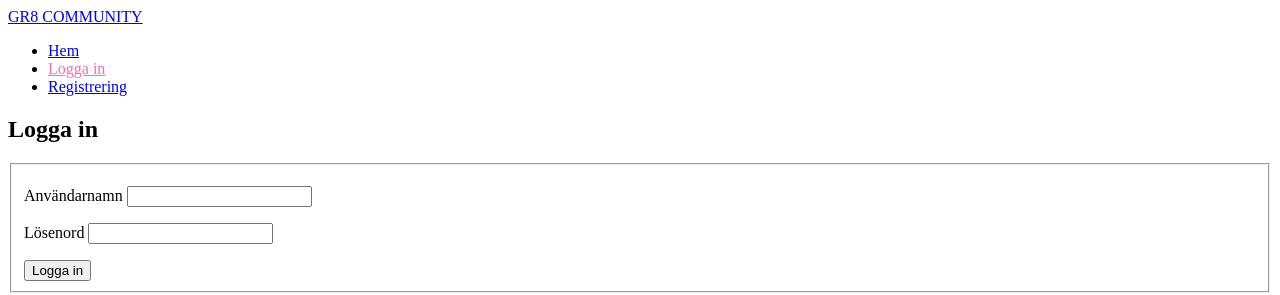
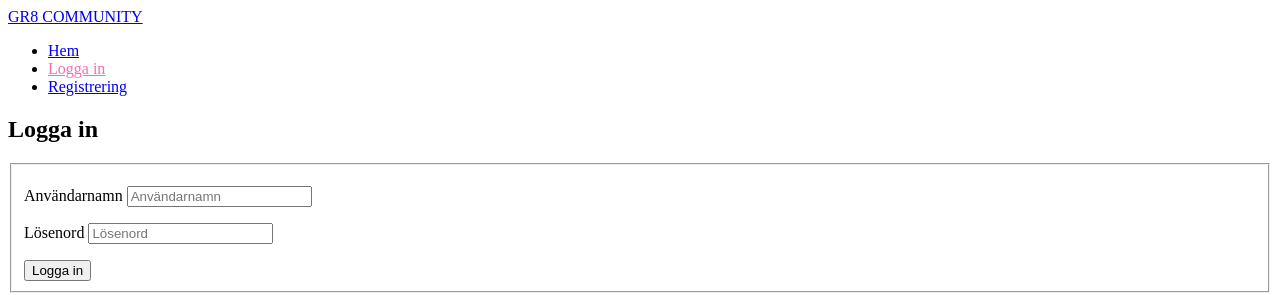
Before and after one commit to AntonSatt/mallo, a React (Vite) app in the folder frontend/Gr8/: page /login in a window 1280 px wide. Shown: the top 295 px of the page. Built offline with nearby package versions, Linux system fonts and the light colour scheme; no server answers.

Commit message:
Change form to use state variables

```diff
--- a/frontend/Gr8/src/components/LoginForm/LoginForm.jsx
+++ b/frontend/Gr8/src/components/LoginForm/LoginForm.jsx
@@ -1,10 +1,18 @@
-import React from "react";
+import { useState } from "react";
 import UserServices from "../../services/UserServices";
 
 const LoginForm = () => {
-  const handleSubmit = async (event) => { //TODO: Change to useeffect?
+
+  const [userName, setUserName] = useState("");
+  const [password, setPassword] = useState("");
+
+  const handleSubmit = async (event) => { //TODO: Change to useeffect? Usestate?
     event.preventDefault();
-    UserServices.login(event.target.userName.value, event.target.password.value);
+    UserServices.login(userName, password);
+  };
+
+  const handleForgotPassword = () => {
+    // Handle forgot password logic
   };
 
   return (
@@ -14,20 +22,20 @@ const LoginForm = () => {
         <fieldset>
           <p>
             <label htmlFor="userName">Användarnamn </label>
-            <input type="text" id="userName" />
+            <input type="text" value={userName} onChange={(e) => setUserName(e.target.value)} placeholder="Användarnamn" />
           </p>
 
           <p>
             <label htmlFor="password">Lösenord </label>
-            <input type="text" id="password" />
+            <input type="password" value={password} onChange={(e) => setPassword(e.target.value)} placeholder="Lösenord" />
           </p>
 
           <button type="submit">Logga in</button>
         </fieldset>
+      </form>
 
-        <h3>Glömt ditt lösenord?</h3>
-        <button type="submit">Klicka här</button>
-      </form>
+      <h3>Glömt ditt lösenord?</h3>
+      <button onClick={handleForgotPassword}>Klicka här</button>
     </section>
   );
 };
```
